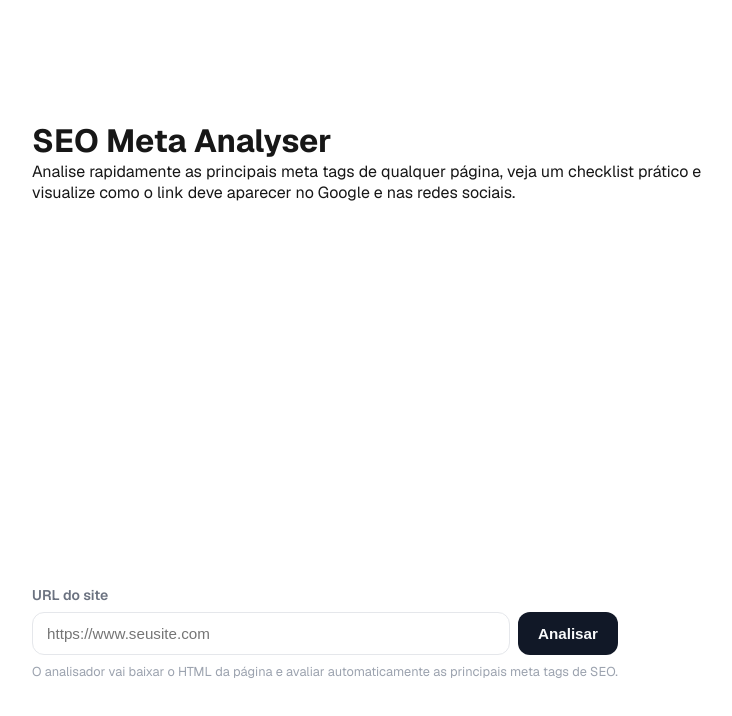
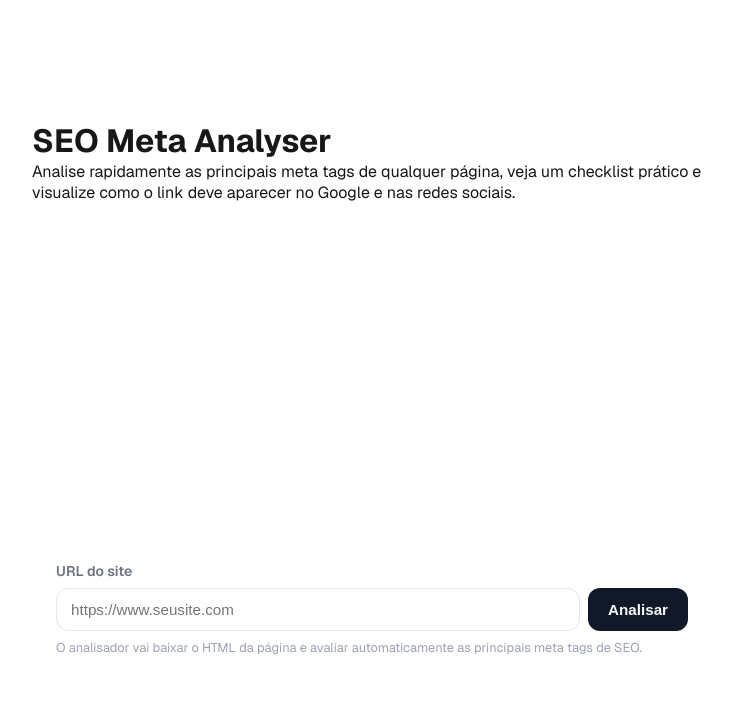
Before and after one commit to hseffrin/seo-analyser, a Next.js app: page / in a window 1280 px wide. Shown: the top 716 px of the page, without its empty margins (268-1000 px from the left). Built offline with nearby package versions, Linux system fonts and the light colour scheme.

Commit message:
style(AnalyzerShell): redesign to match PSI

```diff
--- a/src/app/components/AnalyzerShell/AnalyzerShell.module.css
+++ b/src/app/components/AnalyzerShell/AnalyzerShell.module.css
@@ -1,32 +1,38 @@
 .container {
   display: flex;
   flex-direction: column;
-  gap: 1.5rem;
+  gap: 2rem;
+  width: 100%;
+  max-width: 1000px;
+  margin: 0 auto;
 }
 
 .section {
   width: 100%;
+  background: var(--psi-card-bg);
+  border-radius: var(--psi-radius);
+  box-shadow: var(--psi-shadow);
+  padding: 1.5rem;
 }
 
 .sectionGrid {
-  display: grid;
-  grid-template-columns: minmax(0, 1.2fr) minmax(0, 1.3fr);
-  gap: 1.25rem;
-  align-items: flex-start;
+  display: flex;
+  flex-direction: column;
+  gap: 2rem;
 }
 
 .column {
-  min-width: 0;
+  width: 100%;
 }
 
 .previews {
-  display: flex;
-  flex-direction: column;
-  gap: 0.9rem;
+  display: grid;
+  grid-template-columns: 1fr;
+  gap: 2rem;
 }
 
-@media (max-width: 900px) {
-  .sectionGrid {
-    grid-template-columns: minmax(0, 1fr);
+@media (min-width: 1024px) {
+  .previews {
+    grid-template-columns: 1fr 1fr;
   }
 }
```
